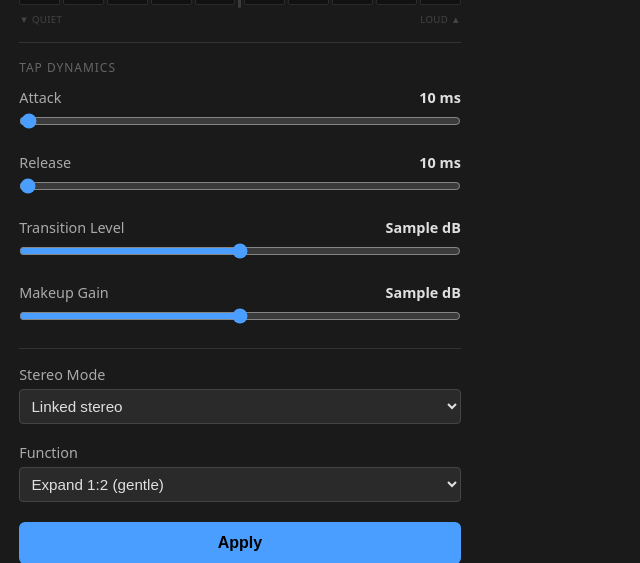
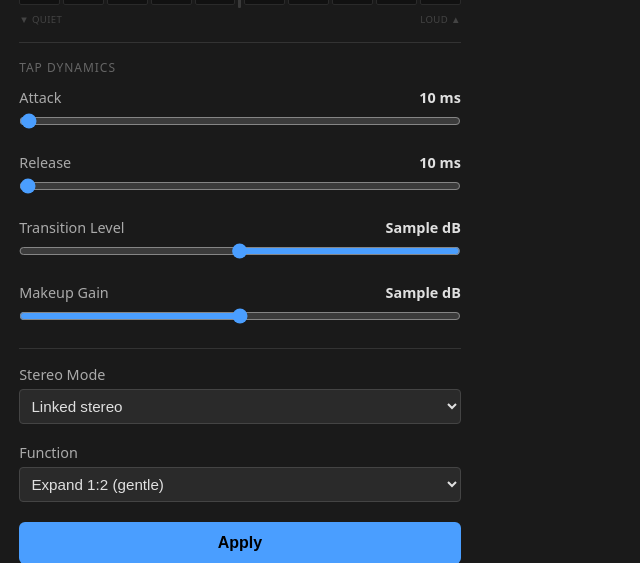
Before and after one commit to stumpjumper/dynamo-dsp, a Flask app: template templates/index.html in a window 1280 px wide. Shown: the part 436-999 px from the top of the page, without its empty margins (0-640 px from the left). Run offline with Flask 2, Linux system fonts and the light colour scheme; the template is opened without the code that fills it: most values are stand-ins (such as "Sample title", 1, 10 or a date in 2020); data that the repository does not hold is empty.

Commit message:
Flip Transition Level slider direction; document AIRPLAY_DSP_SCRIPT env var
Transition Level (Offset Gain) behaves like an expander threshold: higher values
mean more content falls below the threshold and gets attenuated. This is opposite
to the intuitive "right = less effect" expectation, so the slider is now visually
reversed with transform: scaleX(-1). Right = more negative = lower threshold =
less aggressive expansion. The underlying value and persistence are unchanged.

Also document the AIRPLAY_DSP_SCRIPT env var in troubleshooting for installs where
app.py and airplay_dsp.sh live in different directories.

Co-Authored-By: Claude Sonnet 4.6 <noreply@anthropic.com>

```diff
--- a/templates/index.html
+++ b/templates/index.html
@@ -155,6 +155,7 @@
   <div class="param">
     <label>Transition Level <span id="off-val">{{ offset_gain }} dB</span></label>
     <input type="range" name="offset_gain" min="-20" max="0" step="0.5" value="{{ offset_gain }}"
+           style="transform: scaleX(-1)"
            oninput="document.getElementById('off-val').textContent=this.value+' dB'">
   </div>
   <div class="param">
```
Also changed, not shown: README.md.
